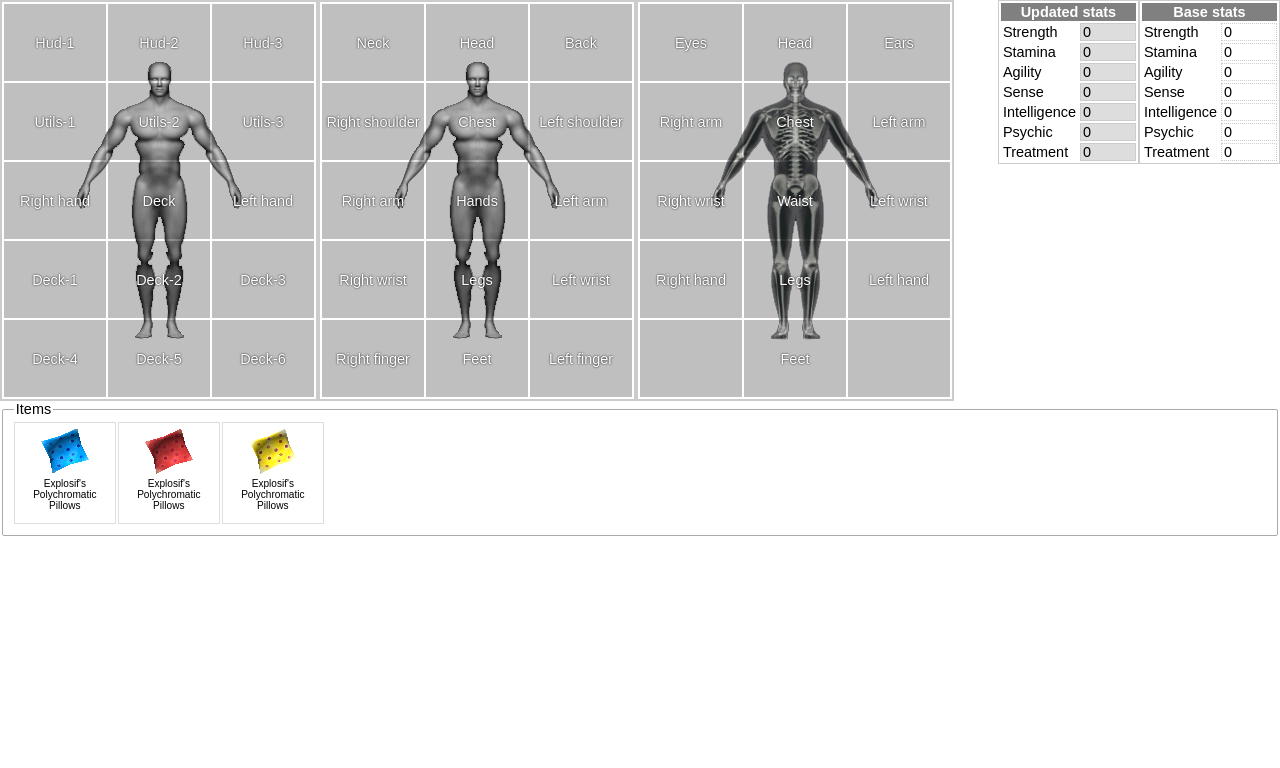
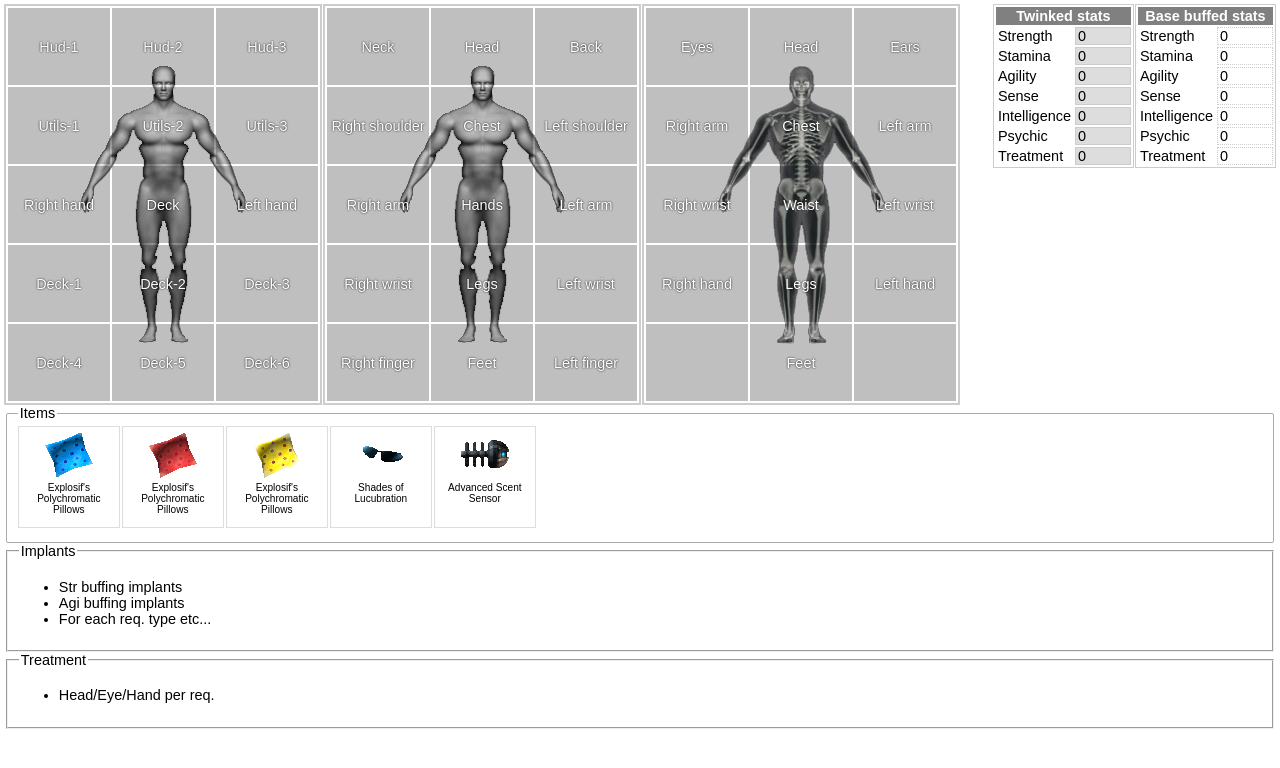
Before and after one commit to lapinott/aoith, a PHP site: page /implants.php in a window 1280 px wide. Shown: the top 768 px of the page. Run offline with PHP 8.4, Linux system fonts and the light colour scheme.

Commit message:
MIS 20160223

```diff
--- a/implants.php
+++ b/implants.php
@@ -7,12 +7,14 @@
 		<script type="text/javascript" src="js/window.js"></script>
 		<script type="text/javascript" src="js/item.js"></script>
 		<script type="text/javascript" src="js/drag.js"></script>
+		<script type="text/javascript" src="js/slots.js"></script>
 	</head>
 	<body>
+		<div id="main_frame">
 			<div id="base_stats_container" class="stats_table_container">
 				<table id="base_stats" class="stats_table">
 					<thead>
-					<tr><td colspan="2">Base stats</td></tr>
+						<tr><td colspan="2">Base buffed stats</td></tr>
 					</thead>
 					<tbody>
 						<tr class="str">
@@ -49,36 +51,36 @@
 			<div id="updated_stats_container" class="stats_table_container">
 				<table id="updated_stats" class="stats_table">
 					<thead>
-					<tr><td colspan="2">Updated stats</td></tr>
+						<tr><td colspan="2">Twinked stats</td></tr>
 					</thead>
 					<tbody>
 						<tr class="str">
 							<td>Strength</td>
-						<td id="updated_str" class="nce" contenteditable="false" onclick="click_updated_stats_cell_ce(this);">0</td>
+							<td id="updated_str" class="nce" contenteditable="false">0</td>
 						</tr>
 						<tr class="sta">
 							<td>Stamina</td>
-						<td id="updated_sta" class="nce" contenteditable="false" onclick="click_updated_stats_cell_ce(this);">0</td>
+							<td id="updated_sta" class="nce" contenteditable="false">0</td>
 						</tr>
 						<tr class="agi">
 							<td>Agility</td>
-						<td id="updated_agi" class="nce" contenteditable="false" onclick="click_updated_stats_cell_ce(this);">0</td>
+							<td id="updated_agi" class="nce" contenteditable="false">0</td>
 						</tr>
 						<tr class="sen">
 							<td>Sense</td>
-						<td id="updated_sen" class="nce" contenteditable="false" onclick="click_updated_stats_cell_ce(this);">0</td>
+							<td id="updated_sen" class="nce" contenteditable="false">0</td>
 						</tr>
 						<tr class="int">
 							<td>Intelligence</td>
-						<td id="updated_int" class="nce" contenteditable="false" onclick="click_updated_stats_cell_ce(this);">0</td>
+							<td id="updated_int" class="nce" contenteditable="false">0</td>
 						</tr>
 						<tr class="psy">
 							<td>Psychic</td>
-						<td id="updated_psy" class="nce" contenteditable="false" onclick="click_updated_stats_cell_ce(this);">0</td>
+							<td id="updated_psy" class="nce" contenteditable="false">0</td>
 						</tr>
 						<tr class="treat">
 							<td>Treatment</td>
-						<td id="updated_treat" class="nce" contenteditable="false" onclick="click_updated_stats_cell_ce(this);">0</td>
+							<td id="updated_treat" class="nce" contenteditable="false">0</td>
 						</tr>
 					</tbody>
 				</table>
@@ -87,29 +89,29 @@
 				<table id="weapons_table" class="equip_table">
 					<tbody>
 						<tr>
-						<td id="hud_1">Hud-1</td>
-						<td id="hud_2">Hud-2</td>
-						<td id="hud_3">Hud-3</td>
+							<td id="w_hud_1" oncontextmenu="return weapon_mouse_right_click(this.id);" onclick="weapon_mouse_click(this.id);" onmouseover="weapon_mouse_over(this.id);" onmouseout="weapon_mouse_out(this.id);">Hud-1</td>
+							<td id="w_hud_2">Hud-2</td>
+							<td id="w_hud_3">Hud-3</td>
 						</tr>
 						<tr>
-						<td id="utils_1">Utils-1</td>
-						<td id="utils_2">Utils-2</td>
-						<td id="utils_3">Utils-3</td>
+							<td id="w_utils_1">Utils-1</td>
+							<td id="w_utils_2">Utils-2</td>
+							<td id="w_utils_3">Utils-3</td>
 						</tr>
 						<tr>
-						<td id="right_hand">Right hand</td>
-						<td id="deck">Deck</td>
-						<td id="left_hand">Left hand</td>
+							<td id="w_right_hand">Right hand</td>
+							<td id="w_deck">Deck</td>
+							<td id="w_left_hand">Left hand</td>
 						</tr>
 						<tr>
-						<td id="deck_1">Deck-1</td>
-						<td id="deck_2">Deck-2</td>
-						<td id="deck_3">Deck-3</td>
+							<td id="w_deck_1">Deck-1</td>
+							<td id="w_deck_2">Deck-2</td>
+							<td id="w_deck_3">Deck-3</td>
 						</tr>
 						<tr>
-						<td id="deck_4">Deck-4</td>
-						<td id="deck_5">Deck-5</td>
-						<td id="deck_6">Deck-6</td>
+							<td id="w_deck_4">Deck-4</td>
+							<td id="w_deck_5">Deck-5</td>
+							<td id="w_deck_6">Deck-6</td>
 						</tr>
 					</tbody>
 				</table>
@@ -118,29 +120,29 @@
 				<table id="armor_table" class="equip_table">
 					<tbody>
 						<tr>
-						<td id="neck">Neck</td>
-						<td id="head">Head</td>
-						<td id="back">Back</td>
+							<td id="a_neck">Neck</td>
+							<td id="a_head">Head</td>
+							<td id="a_back">Back</td>
 						</tr>
 						<tr>
-						<td id="right_shoulder">Right shoulder</td>
-						<td id="chest">Chest</td>
-						<td id="left_shoulder">Left shoulder</td>
+							<td id="a_right_shoulder">Right shoulder</td>
+							<td id="a_chest">Chest</td>
+							<td id="a_left_shoulder">Left shoulder</td>
 						</tr>
 						<tr>
-						<td id="right_arm">Right arm</td>
-						<td id="hands">Hands</td>
-						<td id="left_arm">Left arm</td>
+							<td id="a_right_arm">Right arm</td>
+							<td id="a_hands">Hands</td>
+							<td id="a_left_arm">Left arm</td>
 						</tr>
 						<tr>
-						<td id="right_wrist">Right wrist</td>
-						<td id="legs">Legs</td>
-						<td id="left_wrist">Left wrist</td>
+							<td id="a_right_wrist">Right wrist</td>
+							<td id="a_legs">Legs</td>
+							<td id="a_left_wrist">Left wrist</td>
 						</tr>
 						<tr>
-						<td id="right_finger">Right finger</td>
-						<td id="feet">Feet</td>
-						<td id="left_finger">Left finger</td>
+							<td id="a_right_finger">Right finger</td>
+							<td id="a_feet">Feet</td>
+							<td id="a_left_finger">Left finger</td>
 						</tr>
 					</tbody>
 				</table>
@@ -149,29 +151,29 @@
 				<table id="implants_table" class="equip_table">
 					<tbody>
 						<tr>
-						<td id="eyes">Eyes</td>
-						<td id="head">Head</td>
-						<td id="ears">Ears</td>
+							<td id="i_eyes">Eyes</td>
+							<td id="i_head">Head</td>
+							<td id="i_ears">Ears</td>
 						</tr>
 						<tr>
-						<td id="right_arm">Right arm</td>
-						<td id="chest">Chest</td>
-						<td id="left_arm">Left arm</td>
+							<td id="i_right_arm">Right arm</td>
+							<td id="i_chest">Chest</td>
+							<td id="i_left_arm">Left arm</td>
 						</tr>
 						<tr>
-						<td id="right_wrist">Right wrist</td>
-						<td id="waist">Waist</td>
-						<td id="left_wrist">Left wrist</td>
+							<td id="i_right_wrist">Right wrist</td>
+							<td id="i_waist">Waist</td>
+							<td id="i_left_wrist">Left wrist</td>
 						</tr>
 						<tr>
-						<td id="right_hand">Right hand</td>
-						<td id="legs">Legs</td>
-						<td id="left_hand">Left hand</td>
+							<td id="i_right_hand">Right hand</td>
+							<td id="i_legs">Legs</td>
+							<td id="i_left_hand">Left hand</td>
 						</tr>
 						<tr>
-						<td id="empty_right">&nbsp;</td>
-						<td id="feet">Feet</td>
-						<td id="empty_left">&nbsp;</td>
+							<td id="i_empty_right">&nbsp;</td>
+							<td id="i_feet">Feet</td>
+							<td id="i_empty_left">&nbsp;</td>
 						</tr>
 					</tbody>
 				</table>
@@ -207,19 +209,35 @@
 
 				// Print items
 				foreach ($items as $item) {
-				echo "<div class=\"list_item\" onclick=\"item_list_mouse_click('".$item['id']."');\" onmouseover=\"item_list_mouse_over('".$item['id']."');\" onmouseout=\"item_list_mouse_out('".$item['id']."');\"><div class=\"list_item_img\"><img src=\"items/img/".$item['img']."\" alt=\"".$item['name']."\"/></div><div class=\"list_item_name\">".$item['name']."</div></div>";
+					echo "<div class=\"list_item\" oncontextmenu=\"return item_list_mouse_right_click('".$item['id']."');\" onclick=\"item_list_mouse_click('".$item['id']."');\" onmouseover=\"item_list_mouse_over('".$item['id']."');\" onmouseout=\"item_list_mouse_out('".$item['id']."');\"><div class=\"list_item_img\"><img src=\"items/img/".$item['img']."\" alt=\"".$item['name']."\"/></div><div class=\"list_item_name\">".$item['name']."</div></div>";
 				}
 			?></div>
+			</fieldset>
+			<fieldset id="ability_implants_container">
+				<legend>Implants</legend>
+				<ul>
+					<li>Str buffing implants
+					<li>Agi buffing implants
+					<li>For each req. type etc...
+				</ul>
+			</fieldset>
+			<fieldset id="treatment_implants_container">
+				<legend>Treatment</legend>
+				<ul>
+					<li>Head/Eye/Hand per req.
+				</ul>
 			</fieldset>
 			<script type="text/javascript">
 <?php
 				// Create JS items
 				foreach ($items as $item) {
 					$jsSlots = "[";
-				foreach ($item['slots'] as $slot) $jsSlots .= $slot;
-				$jsSlots .= "]";
-				echo "\t\t\tg_items[\"".$item['id']."\"] = new Item('".$item['id']."', '".$item['type']."', $jsSlots, '".addslashes($item['name'])."', '".$item['img']."', ".$item['str'].", ".$item['sta'].", ".$item['agi'].", ".$item['sen'].", ".$item['int'].", ".$item['psy'].");" . PHP_EOL;
+					foreach ($item['slots'] as $slot) $jsSlots .= ($slot.",");
+					$jsSlots[strlen($jsSlots) - 1] = "]";
+					echo "\t\t\tg_Items[\"".$item['id']."\"] = new Item('".$item['id']."', '".$item['type']."', $jsSlots, '".addslashes($item['name'])."', '".$item['img']."', ".$item['str'].", ".$item['sta'].", ".$item['agi'].", ".$item['sen'].", ".$item['int'].", ".$item['psy'].");" . PHP_EOL;
 				}
-?>		</script>
+?>				createSlots();
+			</script>
+		</div>
 	</body>
 </html>
--- a/items/item_list.csv
+++ b/items/item_list.csv
@@ -2,3 +2,5 @@
 w,6|8,Explosif's Polychromatic Pillows,257708.gif,0,0,0,0,10,10,0
 w,6|8,Explosif's Polychromatic Pillows,257709.gif,10,10,0,0,0,0,0
 w,6|8,Explosif's Polychromatic Pillows,257710.gif,0,0,10,10,0,0,0
+a,1,Shades of Lucubration,86483.gif,0,0,0,0,30,30,0
+w,1,Advanced Scent Sensor,130667.gif,0,0,0,22,0,0,0
--- a/js/drag.js
+++ b/js/drag.js
@@ -1,5 +1,47 @@
 item_list_mouse_over = function (id) {
-	var type = g_items[id].type;
-	var slots = g_items[id].slots;
-	alert(g_items[id].id);
+	var item = g_Items[id];
+	for (var i = 0; i < item.slots.length; i++) {
+		var slot_id = translate_location_to_slot_id(item.type, parseInt(item.slots[i]));
+		g_Slots[slot_id].item_list_mouse_over();
+	}
 }
+
+item_list_mouse_out = function (id) {
+	var item = g_Items[id];
+	for (var i = 0; i < item.slots.length; i++) {
+		var slot_id = translate_location_to_slot_id(item.type, parseInt(item.slots[i]));
+		g_Slots[slot_id].item_list_mouse_out();
+	}
+}
+
+item_list_mouse_click = function (id) {
+	var item = g_Items[id];
+	for (var i = 0; i < item.slots.length; i++) {
+
+	}
+}
+
+item_list_mouse_right_click = function (item_id) {
+	var item = g_Items[item_id];
+	var slots = item.slots;
+	var type = item.type;
+	if (slots.length == 1) {
+		g_Slots[translate_location_to_slot_id(type, parseInt(slots[0]))].equip_item(item_id);
+	}
+	else if (slots.length > 1) {
+		// First equip where there is room, else overwrite
+		for (var i = 0; i < slots.length; i++) {
+			if (!g_Slots[translate_location_to_slot_id(type, parseInt(slots[i]))].has_item) {
+				g_Slots[translate_location_to_slot_id(type, parseInt(slots[i]))].equip_item(item_id);
+				return false;
+			}
+		}
+		// ...
+		/*
+		for () {
+
+		}
+		*/
+	}
+	return false;
+}
--- a/js/item.js
+++ b/js/item.js
@@ -2,7 +2,7 @@ Item = function(_id, _type, _slots, _name, _img, _str, _sta, _agi, _sen, _int, _
 	this.instance = this;
 	this.id = _id;
 	this.type = _type;
-	this.slots = _slots;
+	this.slots = [];
 	this.name = _name;
 	this.img = _img;
 	this.str = _str;
@@ -11,4 +11,8 @@ Item = function(_id, _type, _slots, _name, _img, _str, _sta, _agi, _sen, _int, _
 	this.sen = _sen;
 	this.intel = _int;
 	this.psy = _psy;
+	this.equipped_count = 0;
+
+	// Push slots..
+	for (var i = 0; i < _slots.length; i++) this.slots.push(_slots[i]);
 }
--- a/styles.css
+++ b/styles.css
@@ -21,9 +21,14 @@ html, body {
 	clear:both;
 }
 
+div#main_frame {
+	padding:4px;
+}
+
 div.equip_table_container {
 	float:left;
 	border:2px solid #ccc;
+	margin-right:1px;
 }
 
 table#weapons_table {
@@ -52,6 +57,7 @@ table.equip_table td {
 
 div.stats_table_container {
 	float:right;
+	margin-left:1px;
 }
 
 table.stats_table {
@@ -76,6 +82,8 @@ table.stats_table td {
 fieldset#items_container {
 	border-radius:2px;
 	border:1px solid #aaa;
+	max-height:300px;
+	overflow-y:scroll;
 }
 
 div.list_item {
@@ -87,6 +95,7 @@ div.list_item {
 	text-align:center;
 	padding:4px;
 	cursor:pointer;
+	overflow:hidden;
 }
 
 div.list_item:hover {
```
Also changed, not shown: js/slots.js (added, +46 -0 lines), js/window.js (+67 -4 lines), items/img/130667.gif (added), items/img/86483.gif (added). Lines whose indentation alone changed are shown as unchanged.
